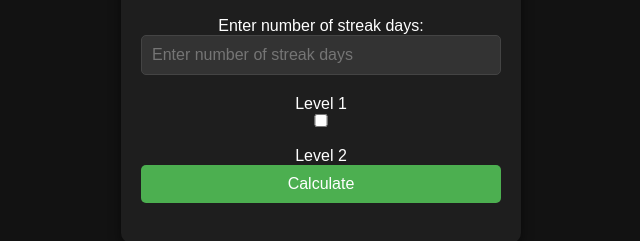
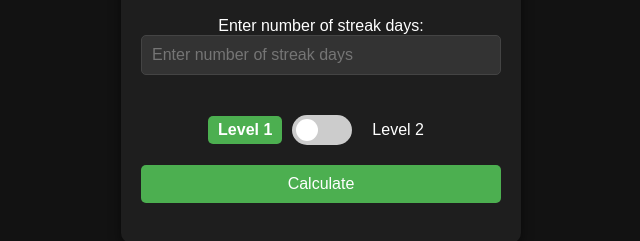
Before and after one commit to jayansh-gaadhe/points_calc, a plain HTML site: page index.html in a window 1280 px wide. Shown: the part 343-584 px from the top of the page, without its empty margins (319-959 px from the left). Drawn offline with Linux system fonts and the light colour scheme.

Commit message:
Update styles.css

```diff
--- a/styles.css
+++ b/styles.css
@@ -27,7 +27,7 @@ h1 {
     font-size: 24px;
     margin-bottom: 20px;
 }
-input {
+input[type="number"] {
     width: 100%;
     padding: 10px;
     margin-bottom: 20px;
@@ -54,3 +54,77 @@ button:hover {
     margin-top: 20px;
     font-size: 18px;
 }
+
+/* Smart Switch Styling */
+.smart-switch {
+    display: flex;
+    align-items: center;
+    justify-content: center;
+    margin: 20px 0;
+}
+
+.level-label {
+    margin: 0 10px;
+    font-size: 16px;
+    transition: 0.4s ease;
+    padding: 5px 10px;
+    border-radius: 5px;
+}
+
+.level1-active {
+    background-color: #4CAF50;
+    color: white;
+    font-weight: bold;
+}
+
+.level2-active {
+    background-color: #4CAF50;
+    color: white;
+    font-weight: bold;
+}
+
+/* Toggle switch styling */
+.switch {
+    position: relative;
+    display: inline-block;
+    width: 60px;
+    height: 30px;
+}
+
+.switch input {
+    opacity: 0;
+    width: 0;
+    height: 0;
+}
+
+.slider {
+    position: absolute;
+    cursor: pointer;
+    top: 0;
+    left: 0;
+    right: 0;
+    bottom: 0;
+    background-color: #ccc;
+    transition: 0.4s;
+    border-radius: 34px;
+}
+
+.slider:before {
+    position: absolute;
+    content: "";
+    height: 22px;
+    width: 22px;
+    left: 4px;
+    bottom: 4px;
+    background-color: white;
+    transition: 0.4s;
+    border-radius: 50%;
+}
+
+input:checked + .slider {
+    background-color: #ccc; /* No color change in switch itself */
+}
+
+input:checked + .slider:before {
+    transform: translateX(30px);
+}
```
